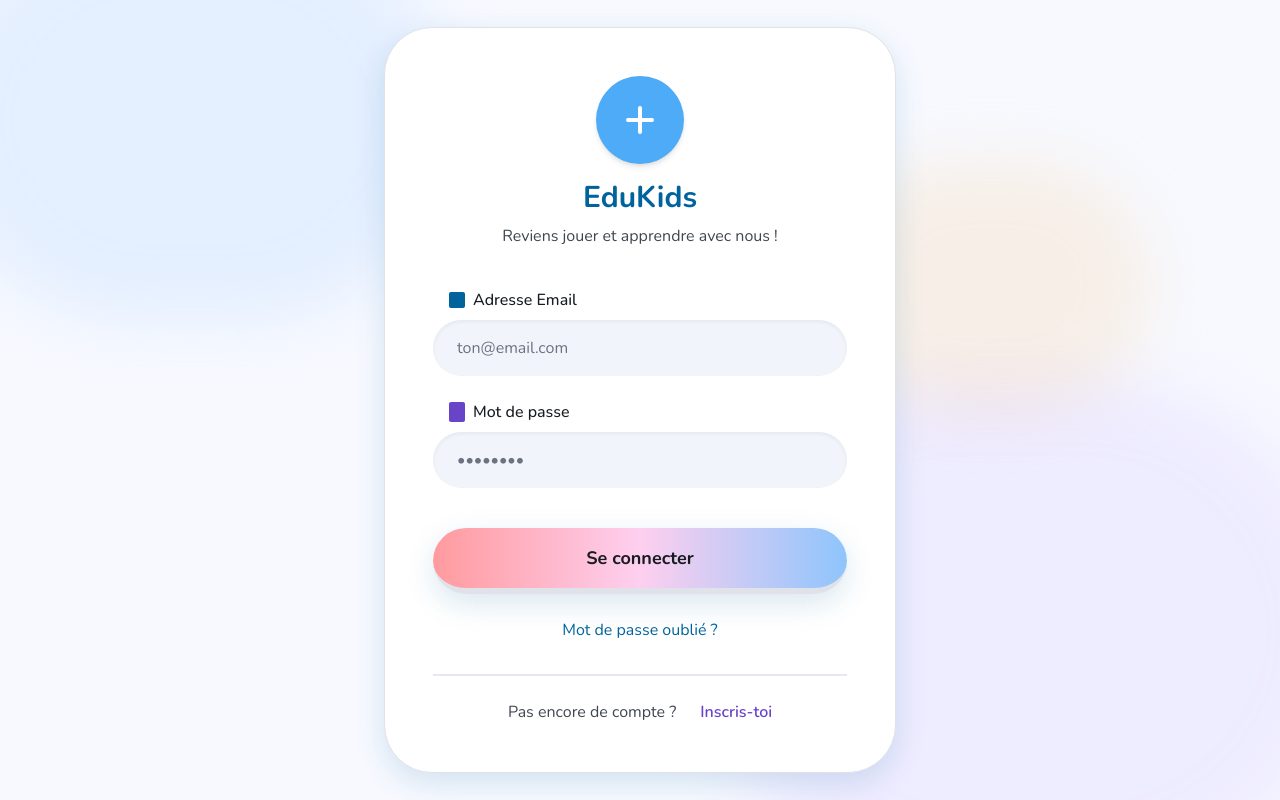
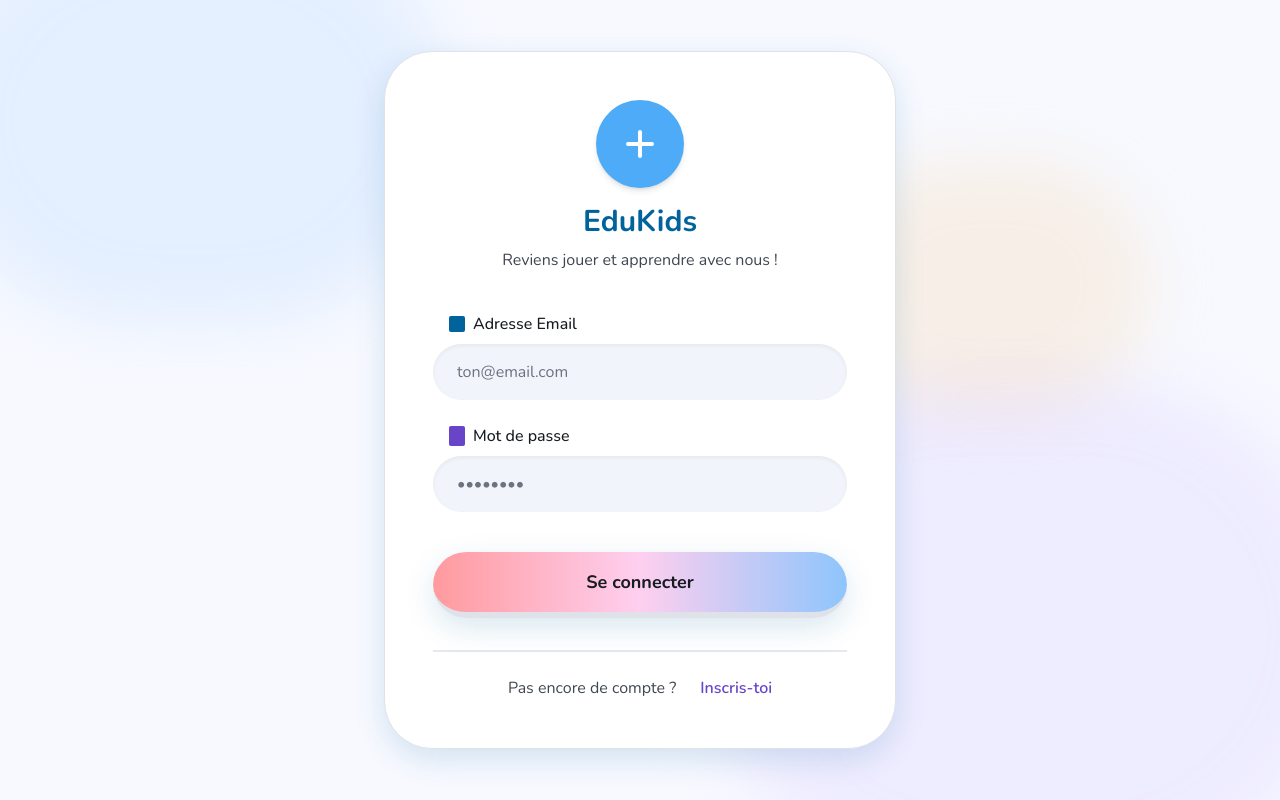
Before and after one commit to 3afaf-ahadad/EduKids, a React (Vite) app in the folder frontend/: page /login in a window 1280 px wide. Built offline with nearby package versions, Linux system fonts and the light colour scheme; no server answers.

Commit message:
Remove broken forgot password link

```diff
--- a/frontend/src/components/Auth/Login.jsx
+++ b/frontend/src/components/Auth/Login.jsx
@@ -103,14 +103,6 @@ export default function Login() {
             >
               <span className="text-lg">Se connecter</span>
             </button>
-
-            {/* Lien Mot de passe oublié */}
-            <Link
-              to="/forgot-password"
-              className="text-[#00639C] hover:underline text-center"
-            >
-              Mot de passe oublié ?
-            </Link>
           </div>
         </form>
 
```
